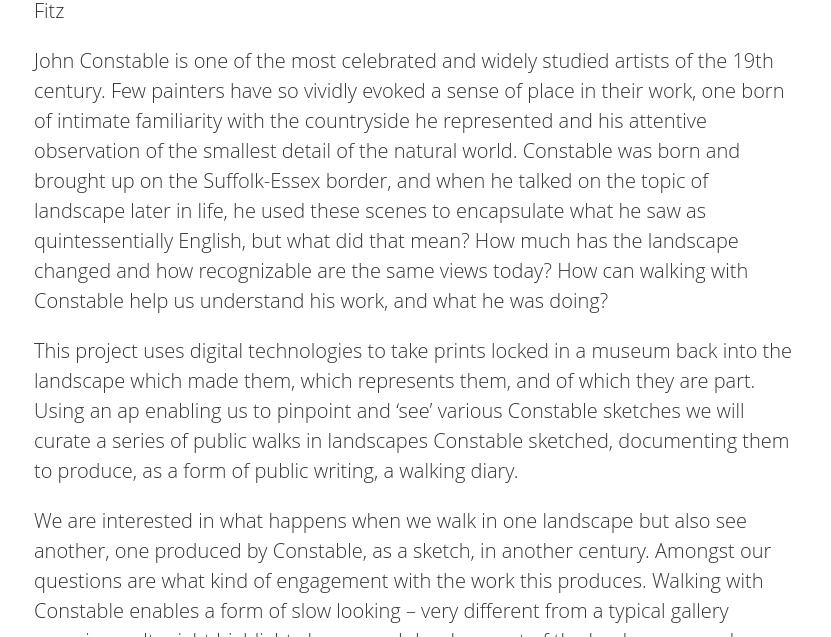
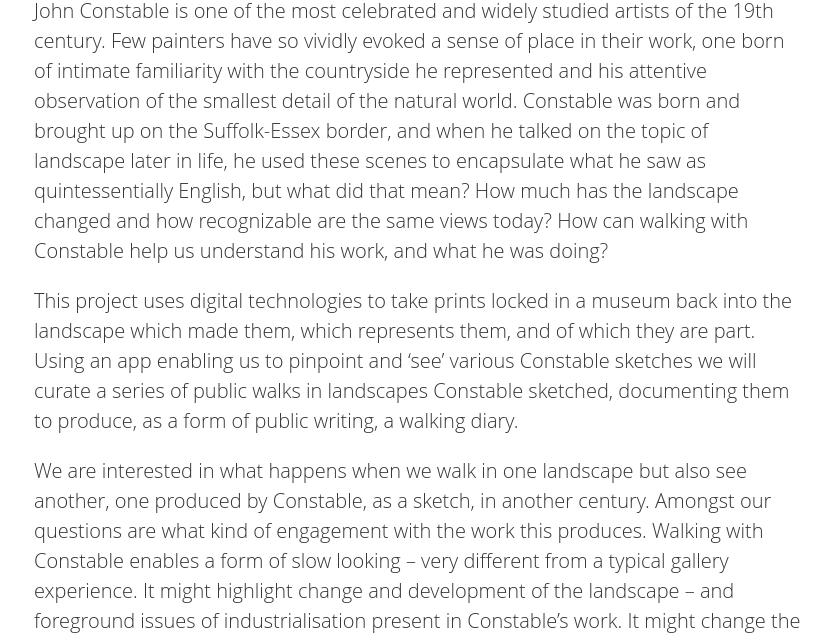
Before and after one commit to FitzwilliamMuseum/walking-the-landscape-fitz-cdh, a Jekyll site: the page built from index.md, in a window 1280 px wide and 900 px high, scrolled down 321 px, cut to the strip 263-900 px from the top of the window. Shown: the whole strip, without its empty margins (222-1053 px from the left). Built offline with Jekyll 4.4.1, drawn with Linux system fonts in a browser that asks for light colours.

Commit message:
Update index.md

```diff
--- a/index.md
+++ b/index.md
@@ -7,12 +7,10 @@ layout: default
 
 ![Glebe Farm](https://data.fitzmuseum.cam.ac.uk/imagestore/portfolio/F25982D9_7CB9_CFFF_028E_8BBFC531887C/588/729/large_P_1489_R_mas.jpg)
 
-Fitz
-
 
 John Constable is one of the most celebrated and widely studied artists of the 19th century. Few painters have so vividly evoked a sense of place in their work, one born of intimate familiarity with the countryside he represented and his attentive observation of the smallest detail of the natural world. Constable was born and brought up on the Suffolk-Essex border, and when he talked on the topic of landscape later in life, he used these scenes to encapsulate what he saw as quintessentially English, but what did that mean? How much has the landscape changed and how recognizable are the same views today? How can walking with Constable help us understand his work, and what he was doing?
 
-This project uses digital technologies to take prints locked in a museum back into the landscape which made them, which represents them, and of which they are part. Using an ap enabling us to pinpoint and ‘see’ various Constable sketches we will curate a series of public walks in landscapes Constable sketched, documenting them to produce, as a form of public writing, a walking diary.
+This project uses digital technologies to take prints locked in a museum back into the landscape which made them, which represents them, and of which they are part. Using an app enabling us to pinpoint and ‘see’ various Constable sketches we will curate a series of public walks in landscapes Constable sketched, documenting them to produce, as a form of public writing, a walking diary.
 
 We are interested in what happens when we walk in one landscape but also see another, one produced by Constable, as a sketch, in another century. Amongst our questions are what kind of engagement with the work this produces. Walking with Constable enables a form of slow looking – very different from a typical gallery experience. It might highlight change and development of the landscape – and foreground issues of industrialisation present in Constable’s work. It might change the forms or modes of attention awarded to the sketches – from looking at to walking with, and also suggests re-thinking the relationship of the image to the land.
 
```
